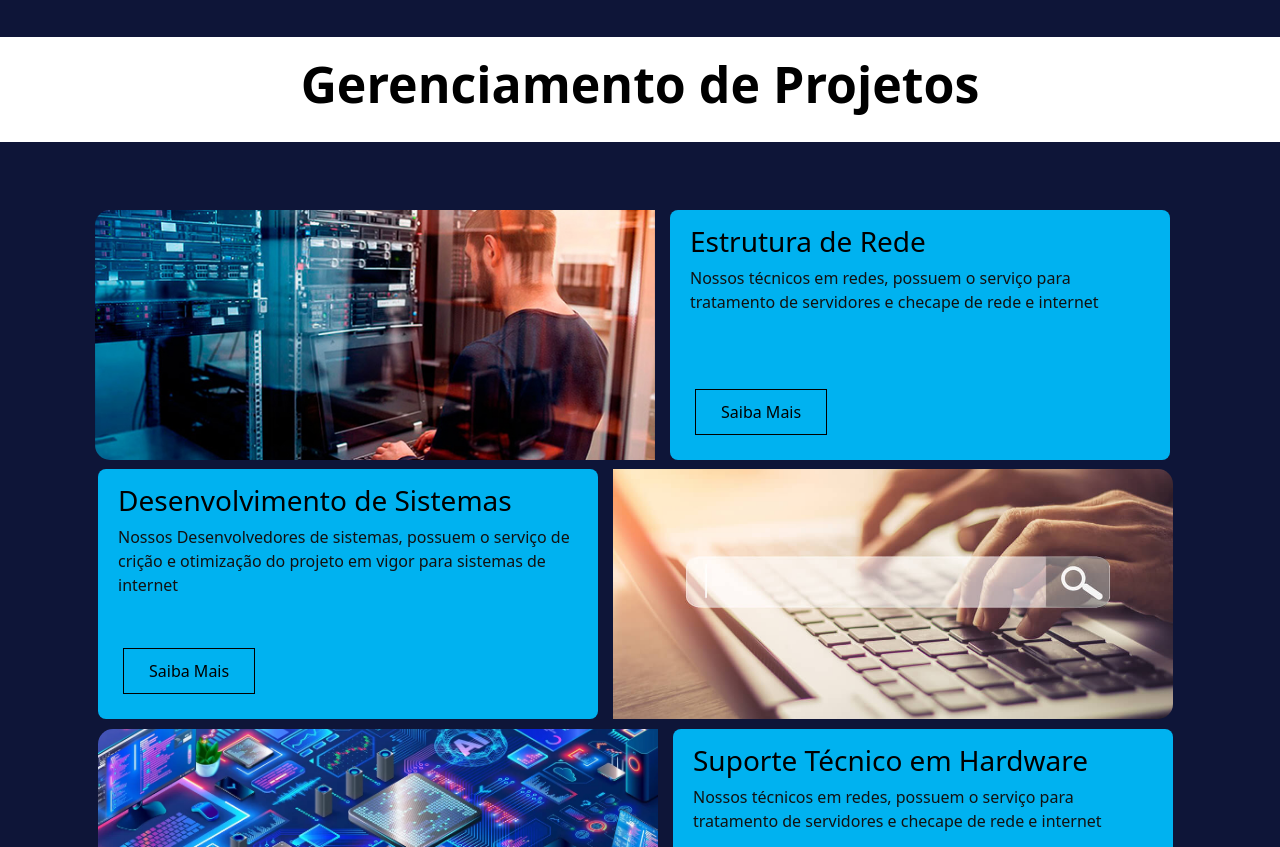
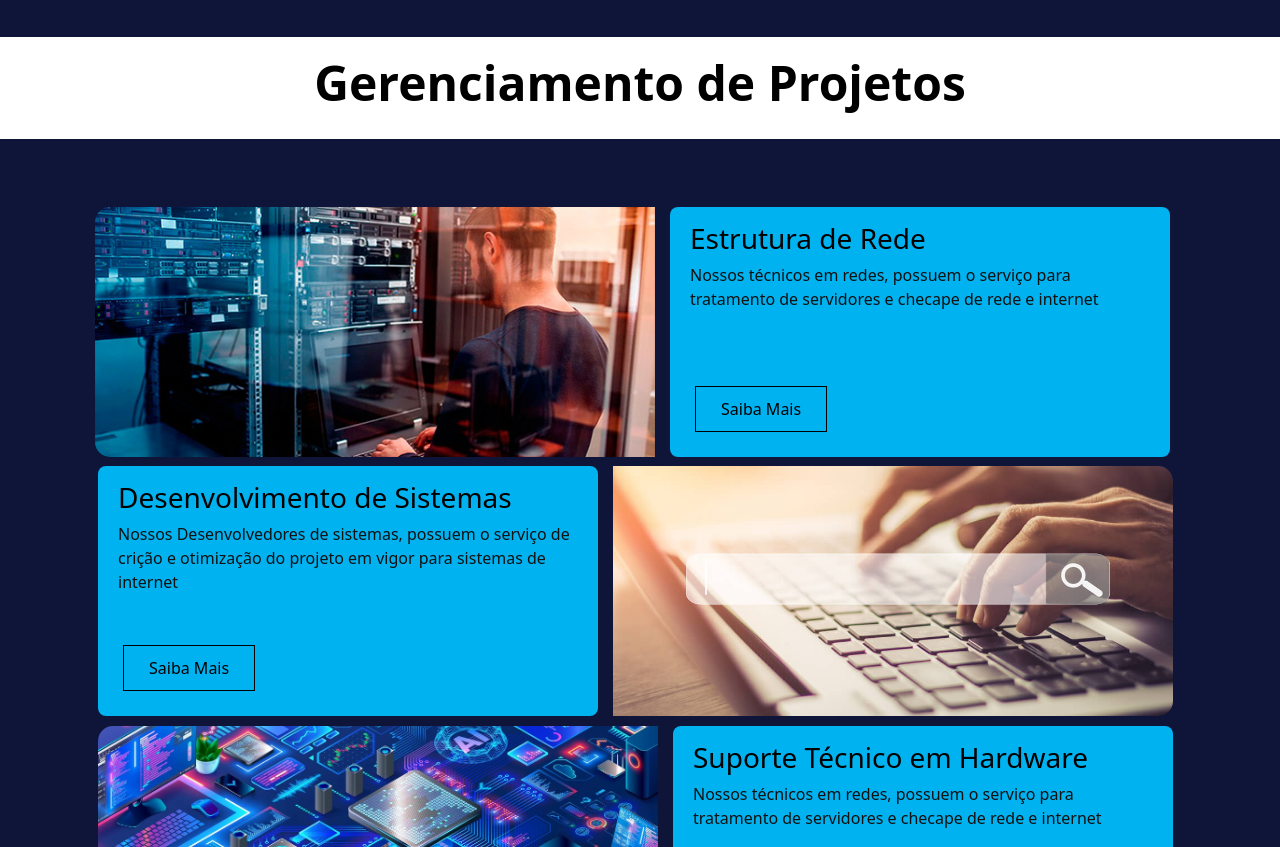
Before and after one commit to HaristonNuMacedo/Olkaha, a plain HTML site: page projetoOlkaha.html in a window 1280 px wide. Shown: the part 880-1727 px from the top of the page. Drawn offline with nearby package versions, Linux system fonts and the light colour scheme; grey boxes are pictures that could not be loaded; files whose address does not match are found by name.

Commit message:
Update style-osc.css

```diff
--- a/_css/style-osc.css
+++ b/_css/style-osc.css
@@ -1181,7 +1181,7 @@ div.menu h1{
     justify-content: center;
     color: #000;
     font-weight: 600;
-    font-size: 50px;
+    font-size: 3rem;
     margin-top: 10px; margin-bottom: 10px;
 }
 
```
